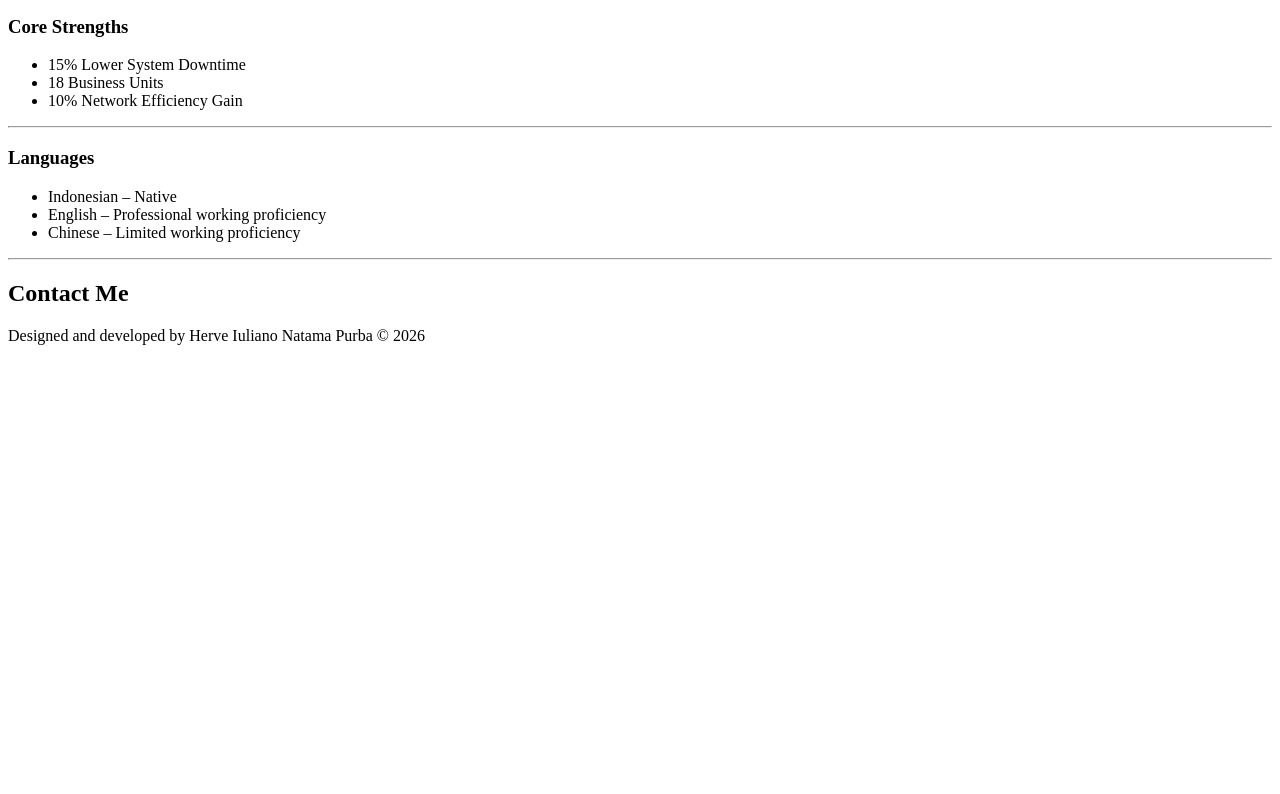
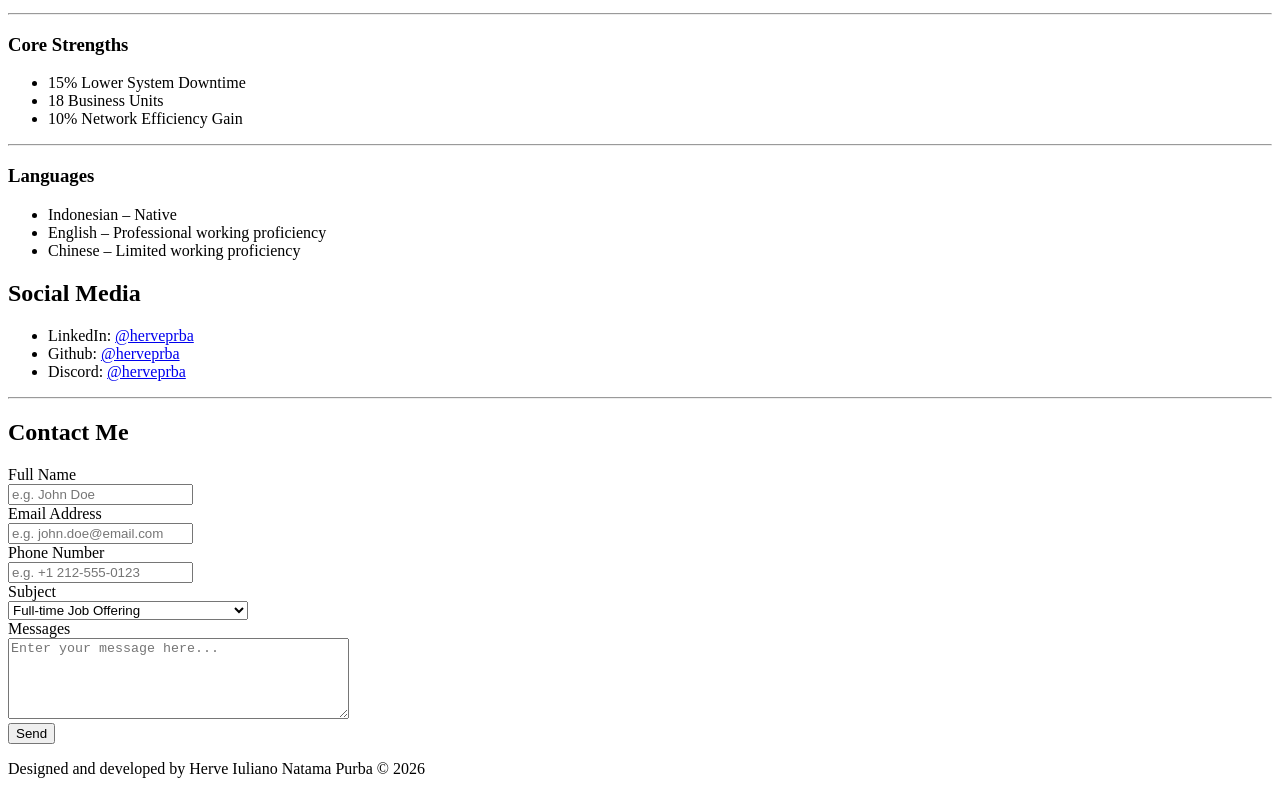
Before and after one commit to herveprba/online-resume, a plain HTML site: page index.html in a window 1280 px wide. Shown: the part 1637-2431 px from the top of the page. Before the commit the page ends 1998 px from the top, so only its background shows below. Drawn offline with Linux system fonts and the light colour scheme.

Commit message:
third commit

```diff
--- a/index.html
+++ b/index.html
@@ -22,6 +22,7 @@
                         <li><a href="#activities">Activities</a></li>
                         <li><a href="#core-strengths">Core Strengths</a></li>
                         <li><a href="#languages">Languages</a></li>
+                        <li><a href="#social-media">Social Media</a></li>
                     </ul>
                 </li>
                 <li><a href="#contact-me">Contact Me</a></li>
@@ -118,14 +119,46 @@
                     <li>Chinese &ndash; Limited working proficiency</li>
                 </ul>
             </article>
+            <article id="social-media">
+                <h2>Social Media</h2>
+                <ul>
+                    <li>LinkedIn: <a href="https://www.linkedin.com/in/herveprba/" target="_blank" rel="noopener noreferrer">@herveprba</a></li>
+                    <li>Github: <a href="https://github.com/herveprba" target="_blank" rel="noopener noreferrer">@herveprba</a></li>
+                    <li>Discord: <a href="https://discord.com/users/834086522780909608" target="_blank" rel="noopener noreferrer">@herveprba</a></li>
+                </ul>
+            </article>
         </section>
     </main>
     <hr>
     <footer>
         <section id="contact-me">
             <h2>Contact Me</h2>
-            <form action="#">
-
+            <form action="#" method="POST">
+                <div>
+                    <label for="full-name">Full Name</label><br>
+                    <input type="text" name="full-name" id="full-name" placeholder="e.g. John Doe" required>
+                </div>
+                <div>
+                    <label for="email-address">Email Address</label><br>
+                    <input type="email" name="email-address" id="email-address" placeholder="e.g. john.doe@email.com" required>
+                </div>
+                <div>
+                    <label for="phone-number">Phone Number</label><br>
+                    <input type="tel" name="phone-number" id="phone-number" placeholder="e.g. +1 212-555-0123">
+                </div>
+                <div>
+                    <label for="subject">Subject</label><br>
+                    <select name="message-subject" id="message-subject" required>
+                        <option value="Full-time Job Offering" selected>Full-time Job Offering</option>
+                        <option value="Freelance Web Development Project">Freelance Web Development Project</option>
+                        <option value="Others">Others</option>
+                    </select>
+                </div>
+                <div>
+                    <label for="messages">Messages</label><br>
+                    <textarea name="messages" id="messages" rows="5" cols="40" placeholder="Enter your message here..." required></textarea>
+                </div>
+                <input type="submit" value="Send">
             </form>
         </section>
         <p>Designed and developed by Herve Iuliano Natama Purba &copy; 2026</p>
```
